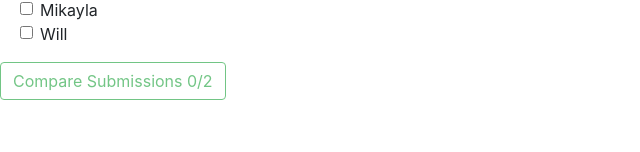
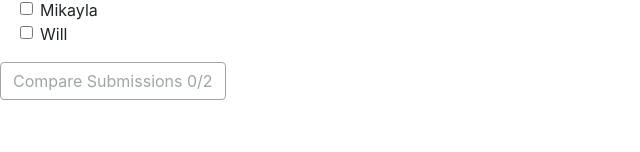
Before and after one commit to whysgai/BooPlagiraismBad, a React (Create React App) app in the folder bpb-front/: page /Submissions in a window 1280 px wide. Shown: the part 138-290 px from the top of the page, without its empty margins (0-640 px from the left). Built offline with nearby package versions, Linux system fonts and the light colour scheme.

Commit message:
BPB-21 feat: update styling for compare submission buttons

```diff
--- a/bpb-front/src/SubmissionListComponent.tsx
+++ b/bpb-front/src/SubmissionListComponent.tsx
@@ -42,13 +42,13 @@ class SubmissionListComponent extends React.Component <PropTypes, {}> {
 
         {
           store.getState().ComparisonReducer.compareSubmissions.length === 0 &&
-            <Link className='disabledCompareButton btn btn-outline-success disabled' to="/ComparisonComponent" id="zeroCompare" onClick={ (event) => event.preventDefault() }>
+            <Link className='disabledCompareButton btn btn-outline-secondary disabled' to="/ComparisonComponent" id="zeroCompare" onClick={ (event) => event.preventDefault() }>
               Compare Submissions {store.getState().ComparisonReducer.compareSubmissions.length}/2
             </Link>
         }
         {
           store.getState().ComparisonReducer.compareSubmissions.length === 1 &&
-            <Link className='disabledCompareButton btn btn-outline-success disabled' to="/ComparisonComponent" id="oneCompare" onClick={ (event) => event.preventDefault() }>
+            <Link className='disabledCompareButton btn btn-outline-secondary disabled' to="/ComparisonComponent" id="oneCompare" onClick={ (event) => event.preventDefault() }>
               Compare Submissions {store.getState().ComparisonReducer.compareSubmissions.length}/2
             </Link>
         }
```
